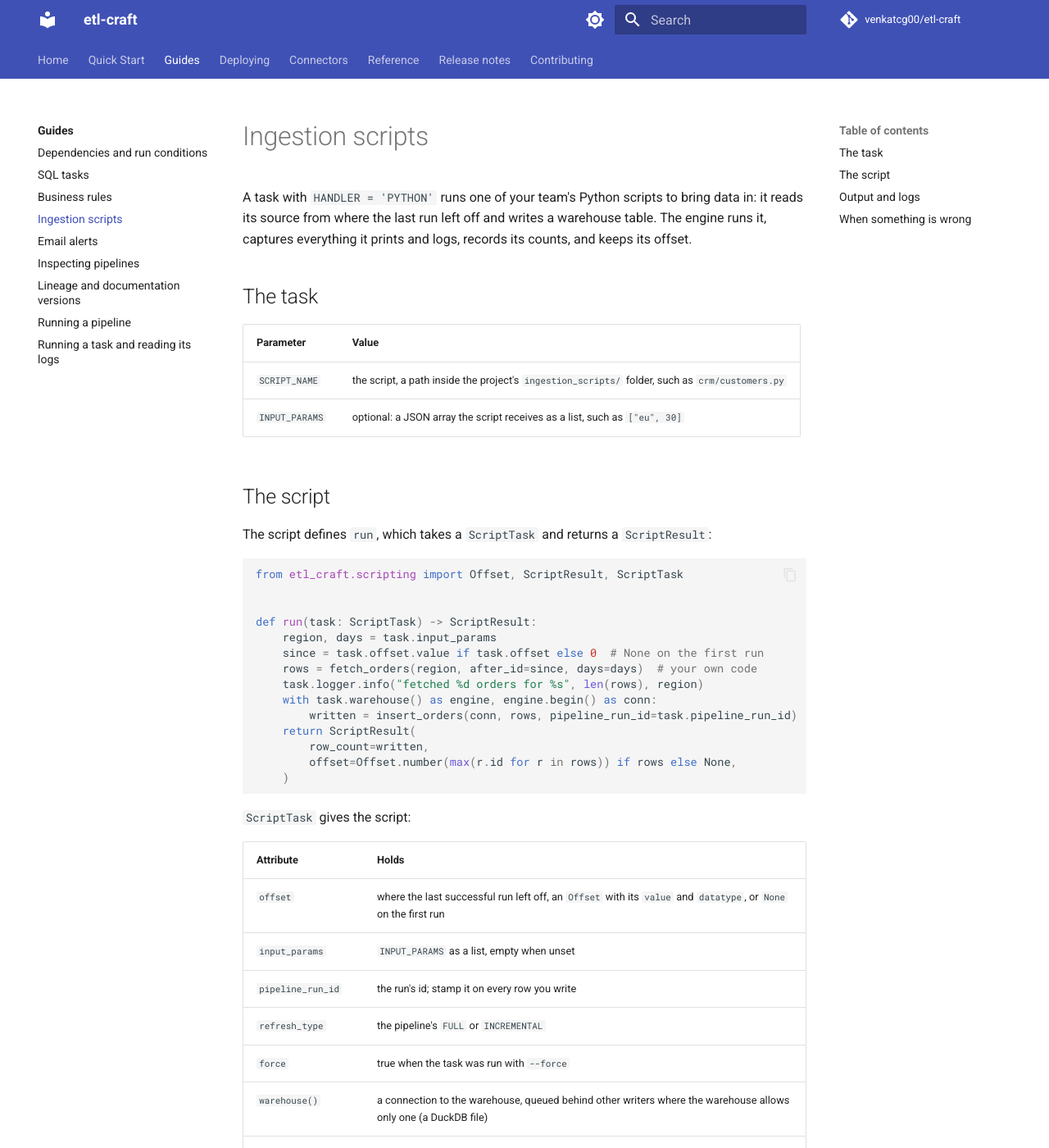
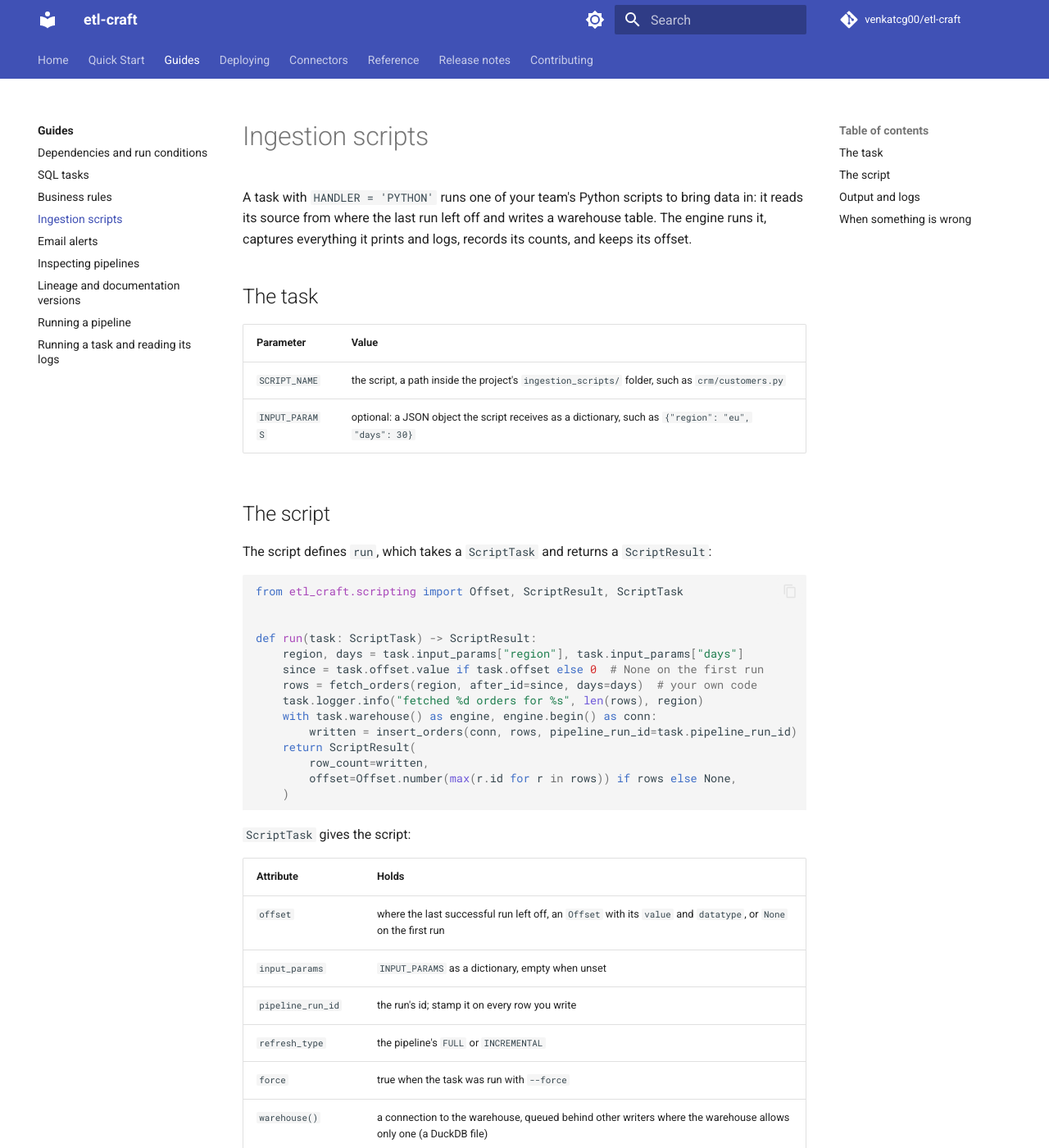
Before and after one commit to venkatcg00/etl-craft, an MkDocs documentation site: the page built from docs/guides/ingestion-scripts.md, in a window 1280 px wide and 1400 px high. Shown: the whole window at 82% size. Built offline with MkDocs 1.6.1 and Material for MkDocs 9.7.7, drawn with Linux system fonts in a browser that asks for light colours; comment, search, counter and statistics services are not loaded; the version menu is left out; some of the changed text lies outside the part shown.

Commit message:
fix(handlers): INPUT_PARAMS is a JSON object the script gets as a dictionary (#45)
A script reads its inputs by name (task.input_params["region"]) rather than by position.
Any other JSON value fails the task, naming the kind found and the value.


Claude-Session: https://claude.ai/code/session_016h3zqoApYS3YGGkr1cRTC8

Co-authored-by: Claude Opus 5.5 <noreply@anthropic.com>

```diff
--- a/docs/guides/ingestion-scripts.md
+++ b/docs/guides/ingestion-scripts.md
@@ -9,7 +9,7 @@ captures everything it prints and logs, records its counts, and keeps its offset
 | Parameter | Value |
 |---|---|
 | `SCRIPT_NAME` | the script, a path inside the project's `ingestion_scripts/` folder, such as `crm/customers.py` |
-| `INPUT_PARAMS` | optional: a JSON array the script receives as a list, such as `["eu", 30]` |
+| `INPUT_PARAMS` | optional: a JSON object the script receives as a dictionary, such as `{"region": "eu", "days": 30}` |
 
 ## The script
 
@@ -20,7 +20,7 @@ from etl_craft.scripting import Offset, ScriptResult, ScriptTask
 
 
 def run(task: ScriptTask) -> ScriptResult:
-    region, days = task.input_params
+    region, days = task.input_params["region"], task.input_params["days"]
     since = task.offset.value if task.offset else 0  # None on the first run
     rows = fetch_orders(region, after_id=since, days=days)  # your own code
     task.logger.info("fetched %d orders for %s", len(rows), region)
@@ -37,7 +37,7 @@ def run(task: ScriptTask) -> ScriptResult:
 | Attribute | Holds |
 |---|---|
 | `offset` | where the last successful run left off, an `Offset` with its `value` and `datatype`, or `None` on the first run |
-| `input_params` | `INPUT_PARAMS` as a list, empty when unset |
+| `input_params` | `INPUT_PARAMS` as a dictionary, empty when unset |
 | `pipeline_run_id` | the run's id; stamp it on every row you write |
 | `refresh_type` | the pipeline's `FULL` or `INCREMENTAL` |
 | `force` | true when the task was run with `--force` |
@@ -92,7 +92,7 @@ OFFSET = 1042 (NUMBER)
 The task fails with a message that names the script and the problem when:
 
 - `SCRIPT_NAME` is missing, points outside `ingestion_scripts/`, or names no `.py` file there;
-- `INPUT_PARAMS` is not a JSON array;
+- `INPUT_PARAMS` is not a JSON object;
 - the script cannot be imported, or defines no `run`, or a `run` that takes more than the task;
 - `run` raises: the message has the exception, and the traceback is in the attempt's log;
 - `run` calls `sys.exit`: raise an exception to fail, return a `ScriptResult` to succeed;
```
Also changed, not shown: docs/development/rewrite-plan.md (+1 -1 lines), 3 other files.
